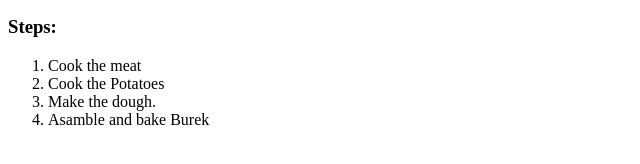
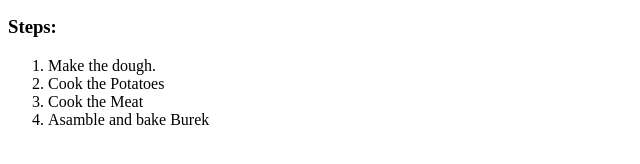
Before and after one commit to Thanalol/odin-recipes, a plain HTML site: page recipes/burek/burek.html in a window 1280 px wide. Shown: the part 538-702 px from the top of the page, 0-640 px from the left. Drawn offline with Linux system fonts and the light colour scheme.

Commit message:
Fixed some typos in burek.html

```diff
--- a/recipes/burek/burek.html
+++ b/recipes/burek/burek.html
@@ -26,9 +26,9 @@
     <h3>Steps:</h3>
 
         <ol>
-            <li>Cook the meat</li>
+            <li>Make the dough.</li>
             <li>Cook the Potatoes</li>
-            <li>Make the dough.</li>
+            <li>Cook the Meat</li>
             <li>Asamble and bake Burek</li>
         </ol>
 
```
